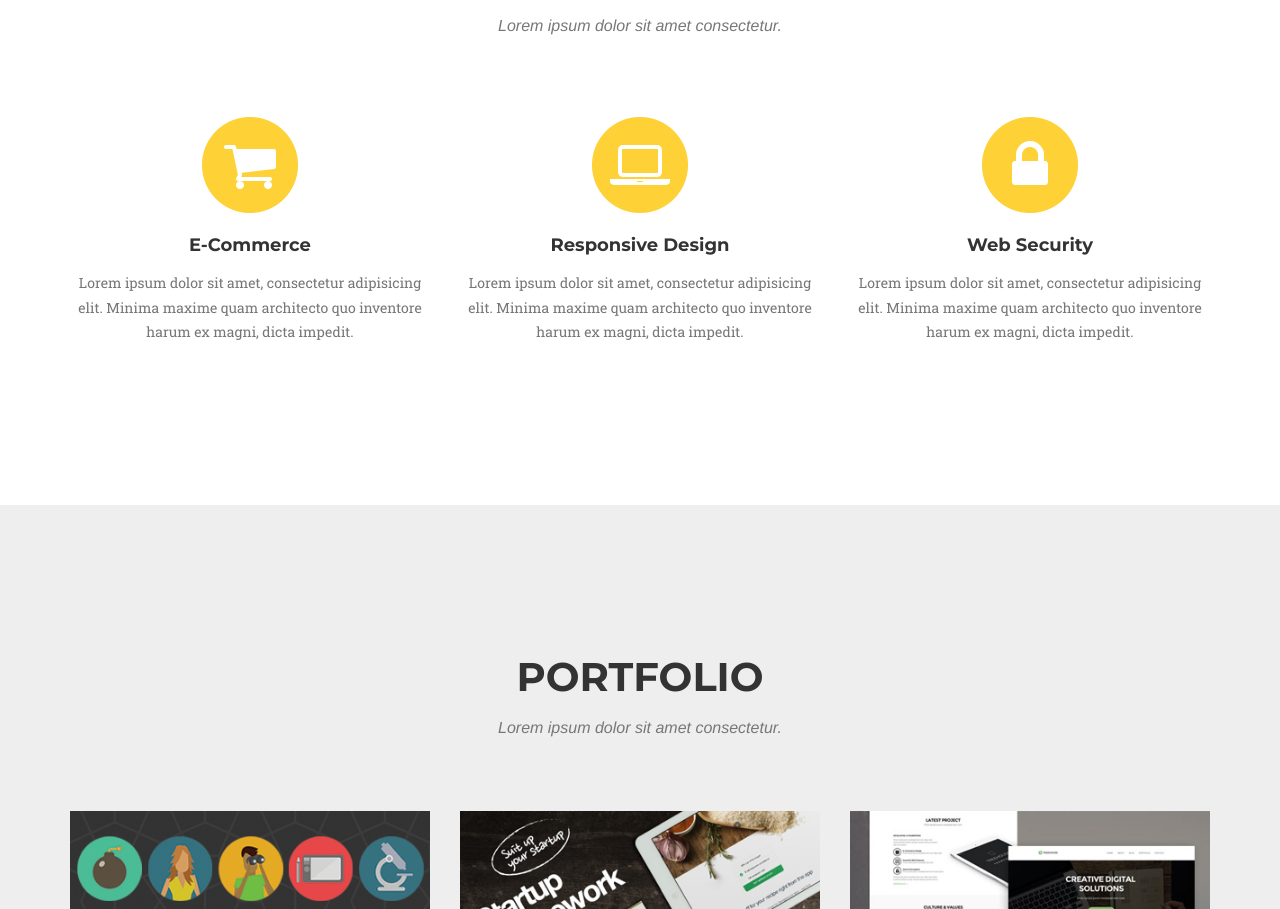
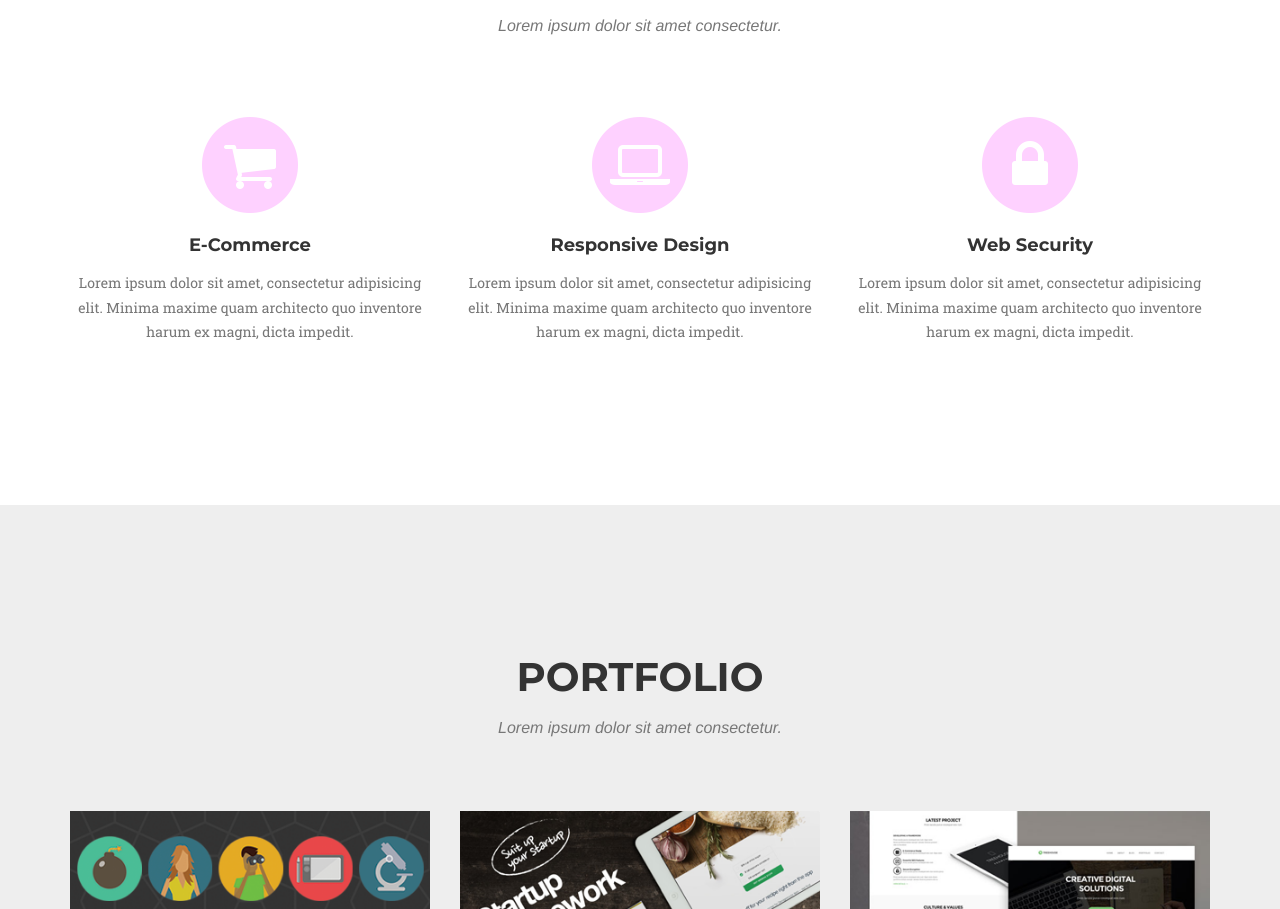
Before and after one commit to ericbreimer/ericbreimer.github.io, a plain HTML site: page index.html in a window 1280 px wide. Shown: the part 955-1864 px from the top of the page. Drawn offline with nearby package versions, Linux system fonts and the light colour scheme; a web font is replaced by a local one.

Commit message:
update css

```diff
--- a/css/agency.css
+++ b/css/agency.css
@@ -11,7 +11,7 @@ body {
   color: #777777;
 }
 .text-primary {
-  color: #fed136;
+  color: #fed1ff;
 }
 p {
   font-size: 14px;
```
Also changed, not shown: css/agency.min.css (deleted).
